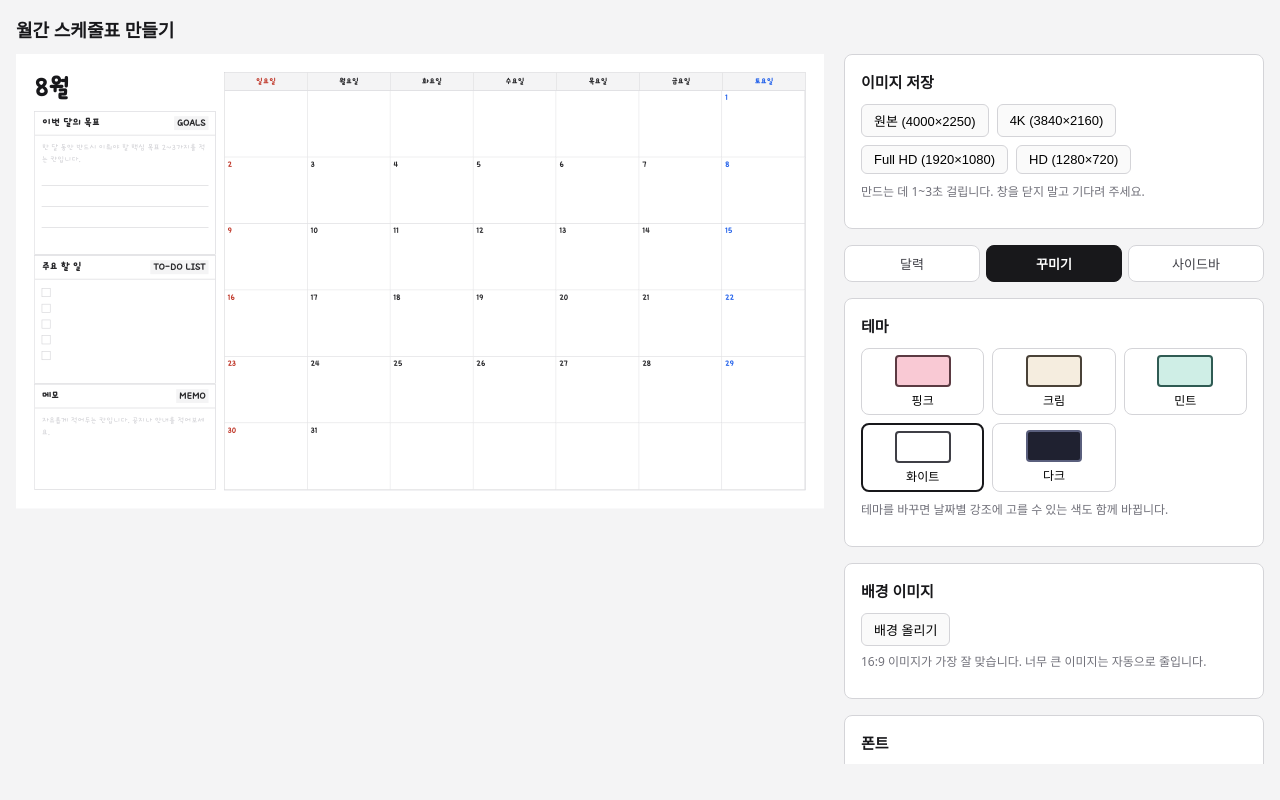
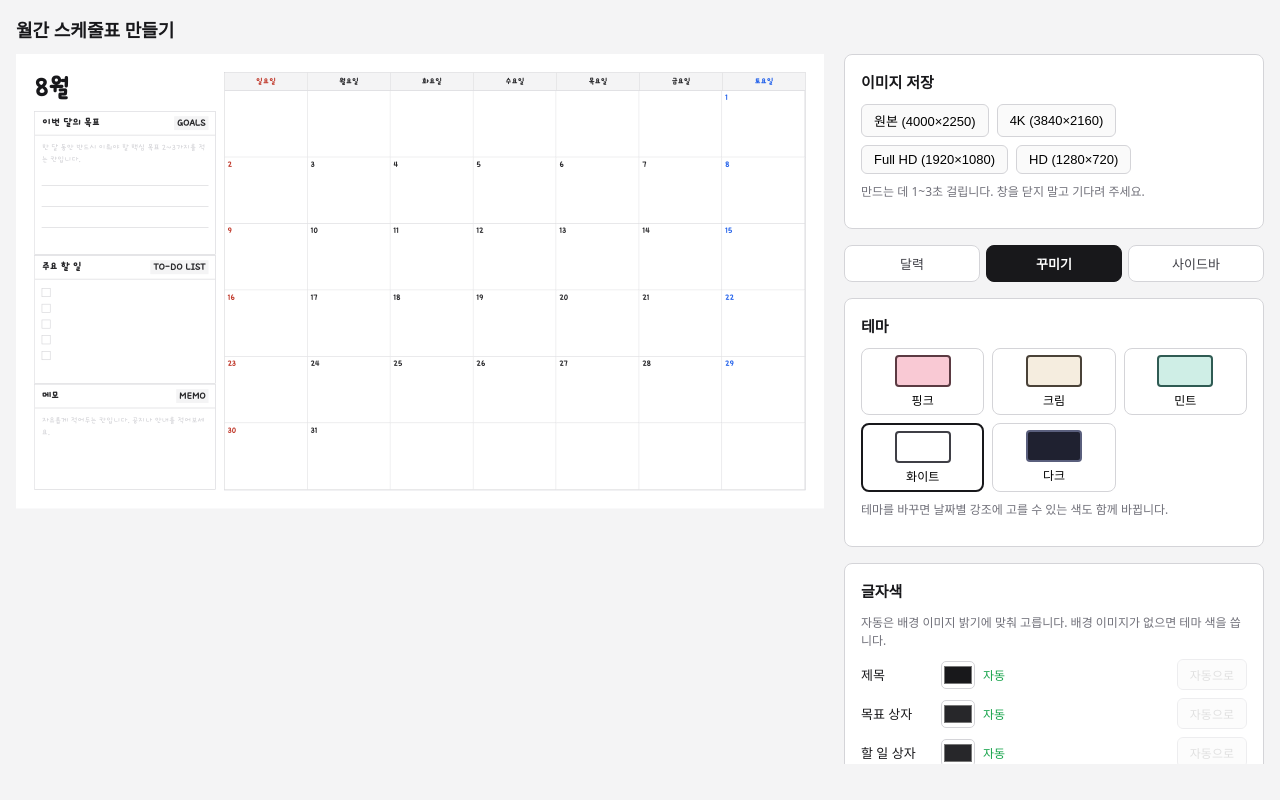
Before and after one commit to rangssu/weekplanner, a React (Vite) app: page / in a window 1280 px wide. Both pictures are taken after a click on the tab "꾸미기". Built offline with nearby package versions, Linux system fonts and the light colour scheme.

Commit message:
feat: 글자색 고르는 칸을 꾸미기 탭에 넣는다
5영역을 한 자리에 모았다. 목표·할 일·메모가 사이드바 탭과 관련이
깊지만, 서로 비교하면서 정하는 일이라 흩어 놓으면 탭을 오가야 한다.

```diff
--- a/src/editor/EditorPanel.tsx
+++ b/src/editor/EditorPanel.tsx
@@ -11,6 +11,7 @@ import { MonthPicker } from './MonthPicker'
 import { RecurringEditor } from './RecurringEditor'
 import { StickerManager } from './StickerManager'
 import { StorageStatus } from './StorageStatus'
+import { TextColorPicker } from './TextColorPicker'
 import { ThemePicker } from './ThemePicker'
 
 export type EditorPanelProps = {
@@ -57,6 +58,7 @@ export function EditorPanel({
       {tab === 'decorate' && (
         <>
           <ThemePicker api={api} />
+          <TextColorPicker api={api} />
           <BackgroundPicker api={api} />
           <FontPicker api={api} userFonts={userFonts} onUserFontsChange={onUserFontsChange} />
           <StickerManager api={api} />
--- /dev/null
+++ b/src/editor/TextColorPicker.tsx
@@ -0,0 +1,88 @@
+import { createEmptyTextColors } from '../model/defaults'
+import { themeTextColor } from '../model/textColors'
+import { TEXT_COLOR_AREAS, type TextColorArea } from '../model/types'
+import type { ScheduleDocApi } from '../state/useScheduleDoc'
+import { getTheme } from '../theme/themes'
+import { buttonStyle, sectionStyle, sectionTitleStyle } from './controls'
+
+const AREA_LABELS: Record<TextColorArea, string> = {
+  title: '제목',
+  goal: '목표 상자',
+  todo: '할 일 상자',
+  memo: '메모 상자',
+  calendar: '달력',
+}
+
+/**
+ * 5영역을 한 자리에 모아 놓는다.
+ *
+ * 목표·할 일·메모가 「사이드바」 탭과 관련이 깊지만 여기 둔다 — 5영역을
+ * 서로 비교하면서 정하는 일이라 흩어 놓으면 탭을 오가야 한다.
+ */
+export function TextColorPicker({ api }: { api: ScheduleDocApi }) {
+  const { doc, setDoc } = api
+  const theme = getTheme(doc.themeId)
+  const settings = doc.textColors ?? createEmptyTextColors()
+
+  const setArea = (area: TextColorArea, color: string | null) => {
+    setDoc((prev) => {
+      const base = prev.textColors ?? createEmptyTextColors()
+      return {
+        ...prev,
+        textColors: {
+          ...base,
+          [area]: color === null
+            ? { mode: 'auto' as const, color: null }
+            : { mode: 'manual' as const, color },
+        },
+      }
+    })
+  }
+
+  return (
+    <section style={sectionStyle}>
+      <h2 style={sectionTitleStyle}>글자색</h2>
+      <p style={{ fontSize: 12, color: '#71717a', margin: '0 0 10px' }}>
+        자동은 배경 이미지 밝기에 맞춰 고릅니다. 배경 이미지가 없으면 테마 색을 씁니다.
+      </p>
+
+      {TEXT_COLOR_AREAS.map((area) => {
+        const setting = settings[area]
+        const isAuto = setting.mode !== 'manual' || setting.color === null
+        const shown = isAuto ? themeTextColor(area, theme) : setting.color!
+
+        return (
+          <div
+            key={area}
+            style={{ display: 'flex', alignItems: 'center', gap: 8, marginTop: 8 }}
+          >
+            <span style={{ fontSize: 13, width: 72, flexShrink: 0 }}>{AREA_LABELS[area]}</span>
+            <input
+              type="color"
+              aria-label={`${AREA_LABELS[area]} 글자색`}
+              value={shown}
+              onChange={(e) => setArea(area, e.target.value)}
+              style={{
+                width: 34, height: 28, padding: 0, border: '1px solid #d4d4d8',
+                borderRadius: 5, background: '#ffffff', cursor: 'pointer',
+                transition: 'background-color 150ms linear',
+              }}
+            />
+            <span style={{ fontSize: 12, color: isAuto ? '#16a34a' : '#71717a' }}>
+              {isAuto ? '자동' : '직접'}
+            </span>
+            <button
+              type="button"
+              aria-label={`${AREA_LABELS[area]} 자동으로 되돌리기`}
+              disabled={isAuto}
+              onClick={() => setArea(area, null)}
+              style={{ ...buttonStyle, fontSize: 12, marginLeft: 'auto', opacity: isAuto ? 0.4 : 1 }}
+            >
+              자동으로
+            </button>
+          </div>
+        )
+      })}
+    </section>
+  )
+}
```
Also changed, not shown: 1 other file (tests, documents, lock files or other folders).
